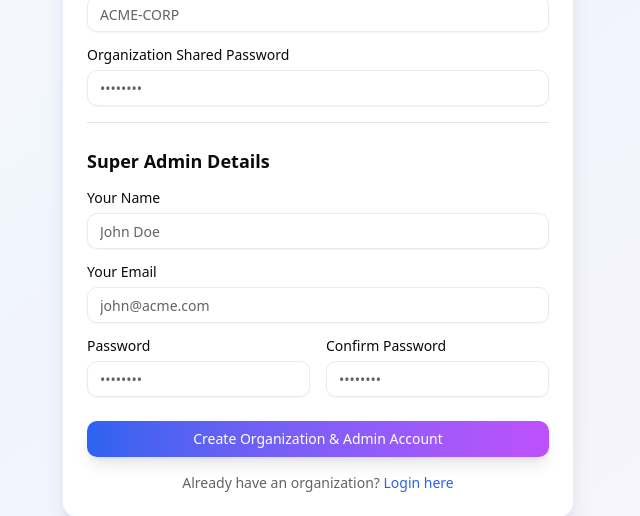
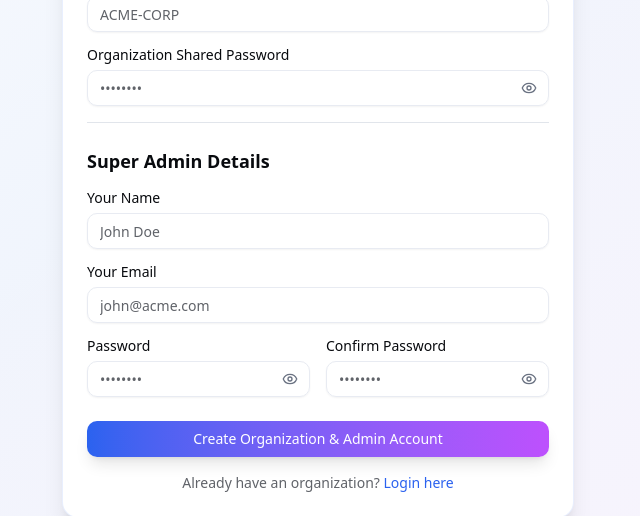
Before and after one commit to Narain3108/inv-gen, a Next.js app: page /auth/signup in a window 1280 px wide. Shown: the part 369-885 px from the top of the page, without its empty margins (322-962 px from the left). Built offline with nearby package versions, Linux system fonts and the light colour scheme; no server answers.

Commit message:
password view fixed

```diff
--- a/src/app/admin/dashboard/page.tsx
+++ b/src/app/admin/dashboard/page.tsx
@@ -12,7 +12,7 @@ import { Label } from '@/components/ui/label';
 import { Select, SelectContent, SelectItem, SelectTrigger, SelectValue } from '@/components/ui/select';
 import { Table, TableBody, TableCell, TableHead, TableHeader, TableRow } from '@/components/ui/table';
 import { Badge } from '@/components/ui/badge';
-import { Users, Plus, Shield, Trash2, Edit } from 'lucide-react';
+import { Users, Plus, Shield, Trash2, Edit, Eye, EyeOff } from 'lucide-react';
 import { useAuth } from '@/hooks/useAuth';
 import { useCompanies } from '@/hooks/useCompanies';
 import { organizationApi } from '@/lib/api/organization.api';
@@ -29,6 +29,7 @@ export default function UserManagementPage() {
   const [isLoading, setIsLoading] = useState(true);
   const [isDialogOpen, setIsDialogOpen] = useState(false);
   const [editingUser, setEditingUser] = useState<User | null>(null);
+  const [showPassword, setShowPassword] = useState(false);
 
   // Load users and companies
   useEffect(() => {
@@ -199,7 +200,20 @@ function UserDialog({ open, onOpenChange, companies, orgId, onSuccess }: {
           </div>
           <div className="space-y-2">
             <Label>Password</Label>
-            <Input {...register('password')} type="password" placeholder="••••••••" />
+            <div className="relative">
+              <Input
+                {...register('password')}
+                type={showPassword ? "text" : "password"}
+                placeholder="••••••••"
+              />
+              <button
+                type="button"
+                onClick={() => setShowPassword(!showPassword)}
+                className="absolute right-3 top-1/2 -translate-y-1/2 text-gray-500 hover:text-gray-700"
+              >
+                {showPassword ? <EyeOff className="h-4 w-4" /> : <Eye className="h-4 w-4" />}
+              </button>
+            </div>
             {errors.password && <p className="text-sm text-destructive">{errors.password.message}</p>}
           </div>
           <div className="space-y-2">
--- a/src/components/auth/LoginForm.tsx
+++ b/src/components/auth/LoginForm.tsx
@@ -12,7 +12,7 @@ import { useAuth } from '@/hooks/useAuth';
 import { Button } from '@/components/ui/button';
 import { Input } from '@/components/ui/input';
 import { Label } from '@/components/ui/label';
-import { Loader2 } from 'lucide-react';
+import { Loader2, Eye, EyeOff } from 'lucide-react';
 import { toast } from 'sonner';
 
 interface LoginFormProps {
@@ -22,6 +22,7 @@ interface LoginFormProps {
 
 export default function LoginForm({ onSuccess, onToggleForm }: LoginFormProps) {
   const [isLoading, setIsLoading] = useState(false);
+  const [showPassword, setShowPassword] = useState(false);
   const { loginUser, organization, logoutOrg } = useAuth();
 
   const {
@@ -80,13 +81,22 @@ export default function LoginForm({ onSuccess, onToggleForm }: LoginFormProps) {
 
       <div className="space-y-2">
         <Label htmlFor="password">Your Password</Label>
+        <div className="relative">
           <Input
             id="password"
-          type="password"
+            type={showPassword ? "text" : "password"}
             placeholder="••••••••"
             {...register('password')}
             disabled={isLoading}
           />
+          <button
+            type="button"
+            onClick={() => setShowPassword(!showPassword)}
+            className="absolute right-3 top-1/2 -translate-y-1/2 text-gray-500 hover:text-gray-700"
+          >
+            {showPassword ? <EyeOff className="h-4 w-4" /> : <Eye className="h-4 w-4" />}
+          </button>
+        </div>
         {errors.password && (
           <p className="text-sm text-destructive">{errors.password.message}</p>
         )}
--- a/src/components/auth/OrgLoginForm.tsx
+++ b/src/components/auth/OrgLoginForm.tsx
@@ -9,11 +9,12 @@ import { useAuth } from '@/hooks/useAuth';
 import { Button } from '@/components/ui/button';
 import { Input } from '@/components/ui/input';
 import { Label } from '@/components/ui/label';
-import { Loader2 } from 'lucide-react';
+import { Loader2, Eye, EyeOff } from 'lucide-react';
 import { toast } from 'sonner';
 
 export default function OrgLoginForm() {
   const [isLoading, setIsLoading] = useState(false);
+  const [showPassword, setShowPassword] = useState(false);
   const { loginOrg } = useAuth();
 
   const {
@@ -54,13 +55,22 @@ export default function OrgLoginForm() {
 
       <div className="space-y-2">
         <Label htmlFor="password">Organization Password</Label>
+        <div className="relative">
           <Input
             id="password"
-          type="password"
+            type={showPassword ? "text" : "password"}
             placeholder="••••••••"
             {...register('password')}
             disabled={isLoading}
           />
+          <button
+            type="button"
+            onClick={() => setShowPassword(!showPassword)}
+            className="absolute right-3 top-1/2 -translate-y-1/2 text-gray-500 hover:text-gray-700"
+          >
+            {showPassword ? <EyeOff className="h-4 w-4" /> : <Eye className="h-4 w-4" />}
+          </button>
+        </div>
         {errors.password && (
           <p className="text-sm text-destructive">{errors.password.message}</p>
         )}
--- a/src/components/auth/OrgSignupForm.tsx
+++ b/src/components/auth/OrgSignupForm.tsx
@@ -9,11 +9,14 @@ import { useAuth } from '@/hooks/useAuth';
 import { Button } from '@/components/ui/button';
 import { Input } from '@/components/ui/input';
 import { Label } from '@/components/ui/label';
-import { Loader2 } from 'lucide-react';
+import { Loader2, Eye, EyeOff } from 'lucide-react';
 import { toast } from 'sonner';
 
 export default function OrgSignupForm() {
   const [isLoading, setIsLoading] = useState(false);
+  const [showOrgPassword, setShowOrgPassword] = useState(false);
+  const [showAdminPassword, setShowAdminPassword] = useState(false);
+  const [showConfirmPassword, setShowConfirmPassword] = useState(false);
   const { signupOrg } = useAuth();
 
   const {
@@ -64,13 +67,22 @@ export default function OrgSignupForm() {
 
         <div className="space-y-2">
           <Label htmlFor="orgPassword">Organization Shared Password</Label>
+          <div className="relative">
             <Input
               id="orgPassword"
-            type="password"
+              type={showOrgPassword ? "text" : "password"}
               placeholder="••••••••"
               {...register('orgPassword')}
               disabled={isLoading}
             />
+            <button
+              type="button"
+              onClick={() => setShowOrgPassword(!showOrgPassword)}
+              className="absolute right-3 top-1/2 -translate-y-1/2 text-gray-500 hover:text-gray-700"
+            >
+              {showOrgPassword ? <EyeOff className="h-4 w-4" /> : <Eye className="h-4 w-4" />}
+            </button>
+          </div>
           {errors.orgPassword && <p className="text-sm text-destructive">{errors.orgPassword.message}</p>}
         </div>
       </div>
@@ -103,24 +115,42 @@ export default function OrgSignupForm() {
         <div className="grid grid-cols-2 gap-4">
           <div className="space-y-2">
             <Label htmlFor="adminPassword">Password</Label>
+            <div className="relative">
               <Input
                 id="adminPassword"
-              type="password"
+                type={showAdminPassword ? "text" : "password"}
                 placeholder="••••••••"
                 {...register('adminPassword')}
                 disabled={isLoading}
               />
+              <button
+                type="button"
+                onClick={() => setShowAdminPassword(!showAdminPassword)}
+                className="absolute right-3 top-1/2 -translate-y-1/2 text-gray-500 hover:text-gray-700"
+              >
+                {showAdminPassword ? <EyeOff className="h-4 w-4" /> : <Eye className="h-4 w-4" />}
+              </button>
+            </div>
             {errors.adminPassword && <p className="text-sm text-destructive">{errors.adminPassword.message}</p>}
           </div>
           <div className="space-y-2">
             <Label htmlFor="confirmAdminPassword">Confirm Password</Label>
+            <div className="relative">
               <Input
                 id="confirmAdminPassword"
-              type="password"
+                type={showConfirmPassword ? "text" : "password"}
                 placeholder="••••••••"
                 {...register('confirmAdminPassword')}
                 disabled={isLoading}
               />
+              <button
+                type="button"
+                onClick={() => setShowConfirmPassword(!showConfirmPassword)}
+                className="absolute right-3 top-1/2 -translate-y-1/2 text-gray-500 hover:text-gray-700"
+              >
+                {showConfirmPassword ? <EyeOff className="h-4 w-4" /> : <Eye className="h-4 w-4" />}
+              </button>
+            </div>
             {errors.confirmAdminPassword && <p className="text-sm text-destructive">{errors.confirmAdminPassword.message}</p>}
           </div>
         </div>
--- a/src/components/settings/UserForm.tsx
+++ b/src/components/settings/UserForm.tsx
@@ -1,6 +1,6 @@
 'use client';
 
-import React, { useEffect } from 'react';
+import React, { useEffect, useState } from 'react';
 import { useForm } from 'react-hook-form';
 import { zodResolver } from '@hookform/resolvers/zod';
 import { z } from 'zod';
@@ -8,6 +8,7 @@ import { User, Company } from '@/types';
 import { Button } from '@/components/ui/button';
 import { Input } from '@/components/ui/input';
 import { Label } from '@/components/ui/label';
+import { Eye, EyeOff } from 'lucide-react';
 import {
   Select,
   SelectContent,
@@ -55,6 +56,7 @@ interface UserFormProps {
 
 export function UserForm({ user, onSubmit, onCancel }: UserFormProps) {
   const { companies } = useAppData();
+  const [showPassword, setShowPassword] = useState(false);
   const isEditing = !!user;
 
   const {
@@ -139,12 +141,21 @@ export function UserForm({ user, onSubmit, onCancel }: UserFormProps) {
         {!isEditing && (
           <div className="grid gap-2">
             <Label htmlFor="password">Password</Label>
-            <Input
-              id="password"
-              type="password"
-              {...register('password')}
-              placeholder="******"
-            />
+            <div className="relative">
+              <Input
+                id="password"
+                type={showPassword ? "text" : "password"}
+                {...register('password')}
+                placeholder="******"
+              />
+              <button
+                type="button"
+                onClick={() => setShowPassword(!showPassword)}
+                className="absolute right-3 top-1/2 -translate-y-1/2 text-gray-500 hover:text-gray-700"
+              >
+                {showPassword ? <EyeOff className="h-4 w-4" /> : <Eye className="h-4 w-4" />}
+              </button>
+            </div>
             {errors.password && <p className="text-sm text-red-500">{errors.password.message}</p>}
           </div>
         )}
```
Lines whose indentation alone changed are shown as unchanged.
